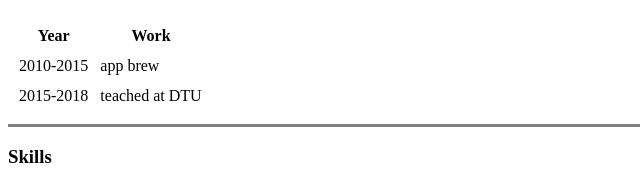
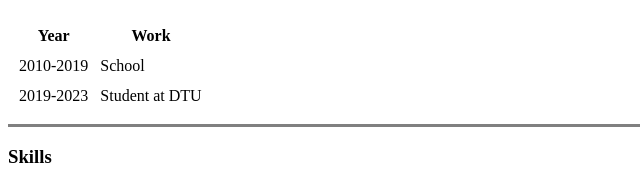
Before and after one commit to DrDistro/CV, a plain HTML site: page index.html in a window 1280 px wide. Shown: the part 554-738 px from the top of the page, 0-640 px from the left. Drawn offline with Linux system fonts and the light colour scheme.

Commit message:
updated index file

```diff
--- a/index.html
+++ b/index.html
@@ -49,12 +49,12 @@
       </thead>
       <tbody>
         <tr>
-          <td>2010-2015</td>
-          <td>app brew</td>
+          <td>2010-2019</td>
+          <td>School</td>
         </tr>
         <tr>
-          <td>2015-2018</td>
-          <td>teached at DTU</td>
+          <td>2019-2023</td>
+          <td>Student at DTU</td>
         </tr>
       </tbody>
     </table>
```
